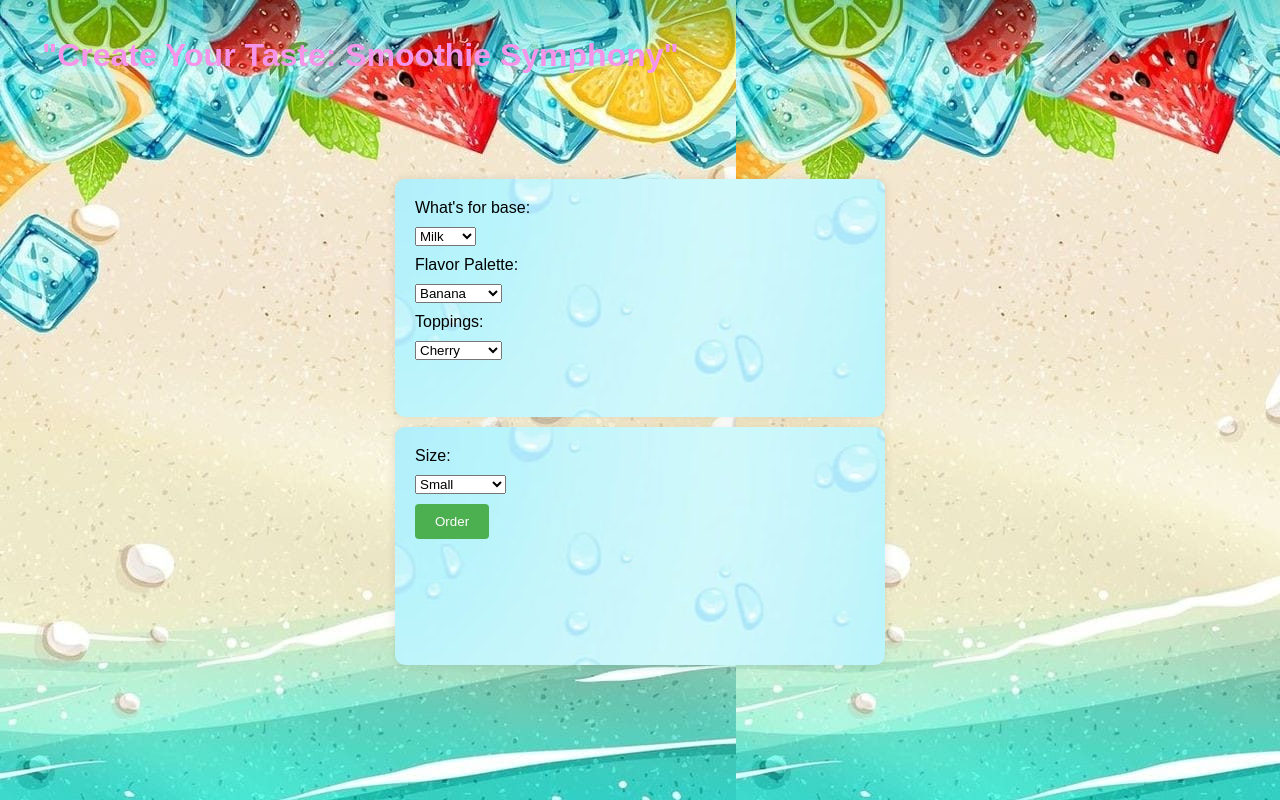
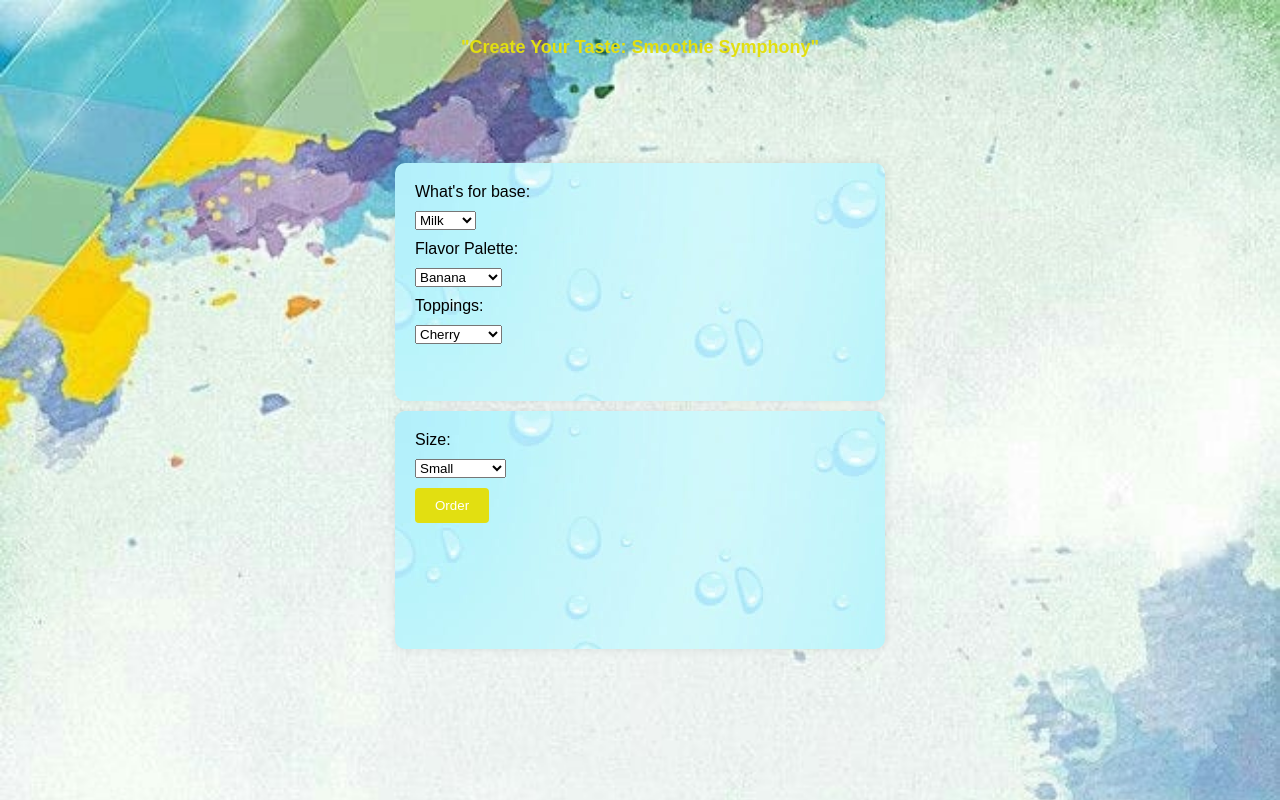
Before and after one commit to kashishbhatejaaa/assignment-2, a plain HTML site: page index.html in a window 1280 px wide. Drawn offline with Linux system fonts and the light colour scheme.

Commit message:
style.css

```diff
--- a/style.css
+++ b/style.css
@@ -2,7 +2,9 @@
 body {
     font-family: Arial, sans-serif;
     margin:37px;
-   background-image: url("s2.jpg");
+   background-image: url("s3.jpg");
+   backface-visibility: hidden ;
+   background-size: cover;
 
 
 }
@@ -17,15 +19,14 @@ body {
     height: 198px;
 }
 
-h1{
-    font-size: large
+h1 {
+    font-size: large;
     text-align: center;
     margin: 5px;
-    color: #F595E9;
-    fontfamily: 'Gill Sans', 'Gill Sans MT', Calibri, 'Trebuchet MS', sans-serif;
+    color: #e2df11;
+    font-family: 'Boogaloo', sans-serif;
+}
 
-
-}
 
 form {
     margin: 105px;
@@ -38,7 +39,7 @@ label, select {
 
 button {
     padding: 10px 20px;
-    background-color: #4CAF50;
+    background-color: #e2df11;
     color: white;
     border: none;
     border-radius: 4px;
@@ -53,3 +54,15 @@ button:hover {
     margin-top: 20px;
     font-style: italic;
 }
+
+@keyframes pulse {
+    0% {
+      transform: scale(1);
+    }
+    50% {
+      transform: scale(1.1);
+    }
+    100% {
+      transform: scale(1);
+    }
+  }
```
